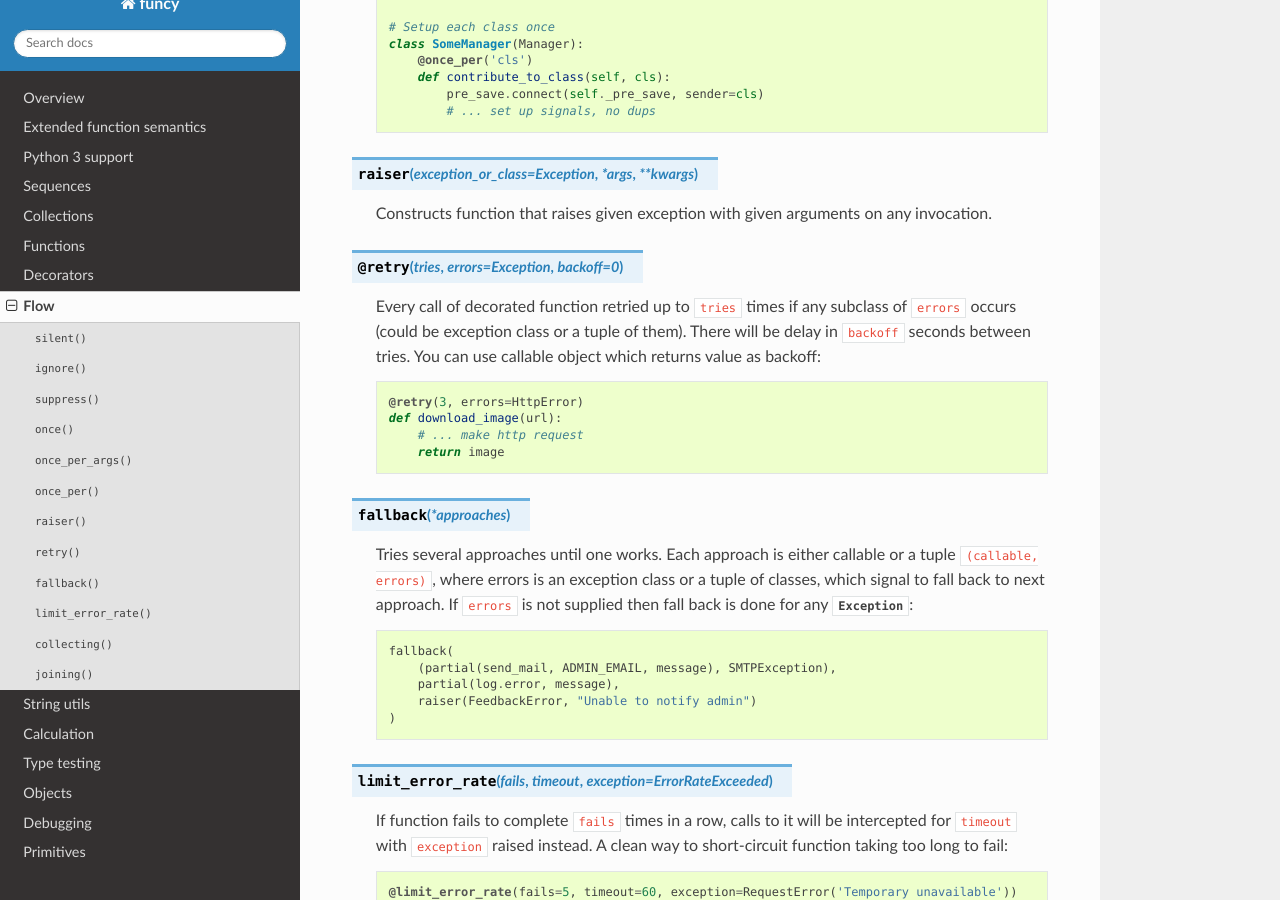
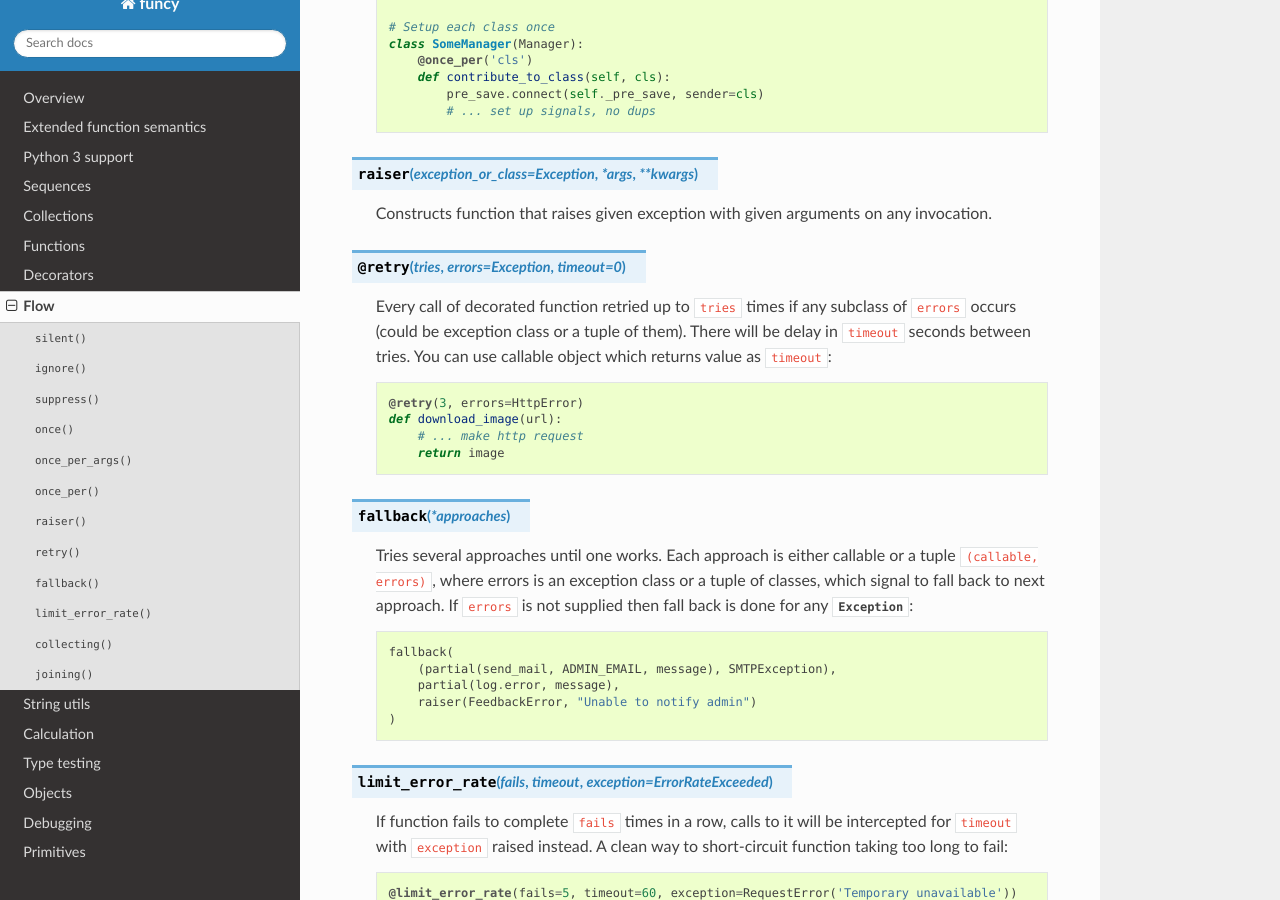
Before and after one commit to Jamaal224/funcy, a Sphinx documentation site: the page built from docs/flow.rst, in a window 1280 px wide and 900 px high, scrolled down 1303 px. Built offline with Sphinx 7.4.7 and the Read the Docs theme 2.0.0, drawn with Linux system fonts in a browser that asks for light colours.

Commit message:
rename backoff to timeout and do not sleep zero seconds

```diff
--- a/docs/flow.rst
+++ b/docs/flow.rst
@@ -63,9 +63,9 @@ Flow
     Constructs function that raises given exception with given arguments on any invocation.
 
 
-.. decorator:: retry(tries, errors=Exception, backoff=0)
+.. decorator:: retry(tries, errors=Exception, timeout=0)
 
-    Every call of decorated function retried up to ``tries`` times if any subclass of ``errors`` occurs (could be exception class or a tuple of them). There will be delay in ``backoff`` seconds between tries. You can use callable object which returns value as backoff::
+    Every call of decorated function retried up to ``tries`` times if any subclass of ``errors`` occurs (could be exception class or a tuple of them). There will be delay in ``timeout`` seconds between tries. You can use callable object which returns value as ``timeout``::
 
         @retry(3, errors=HttpError)
         def download_image(url):
```
Also changed, not shown: 2 other files.
